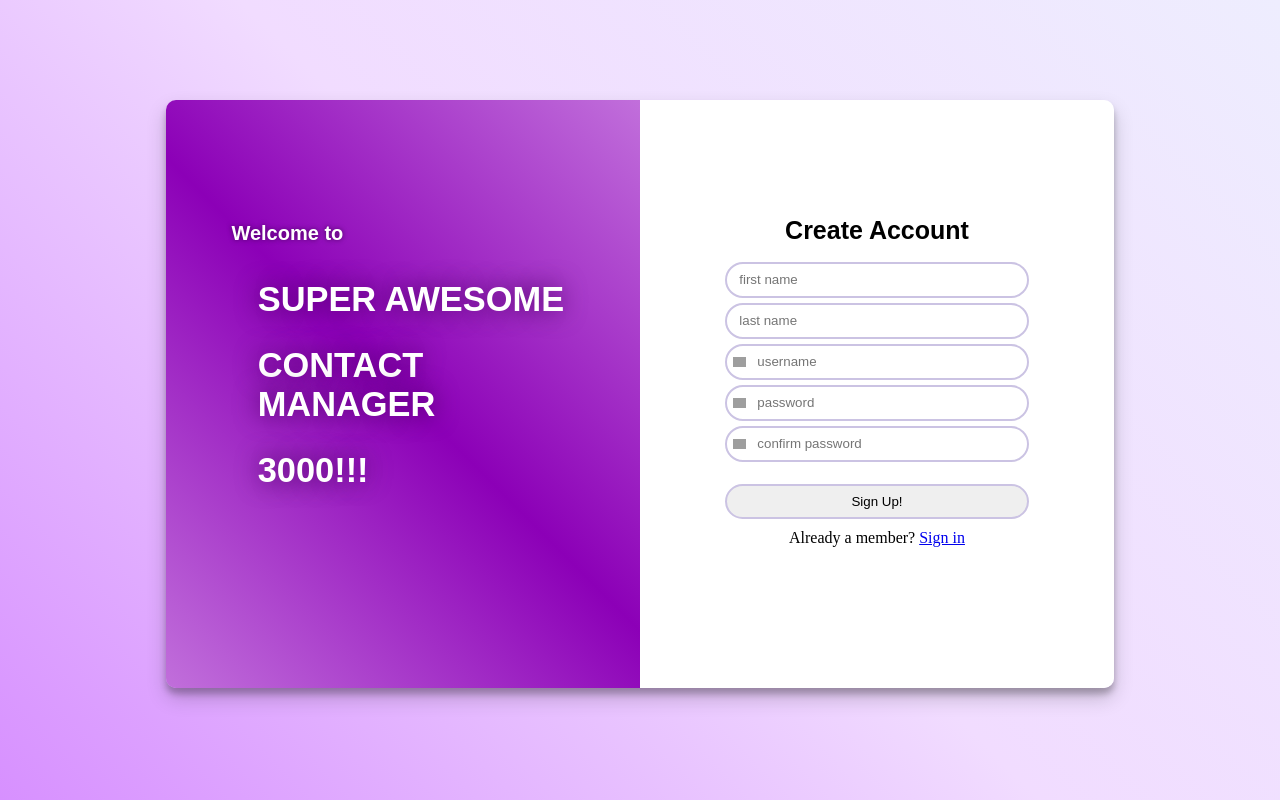
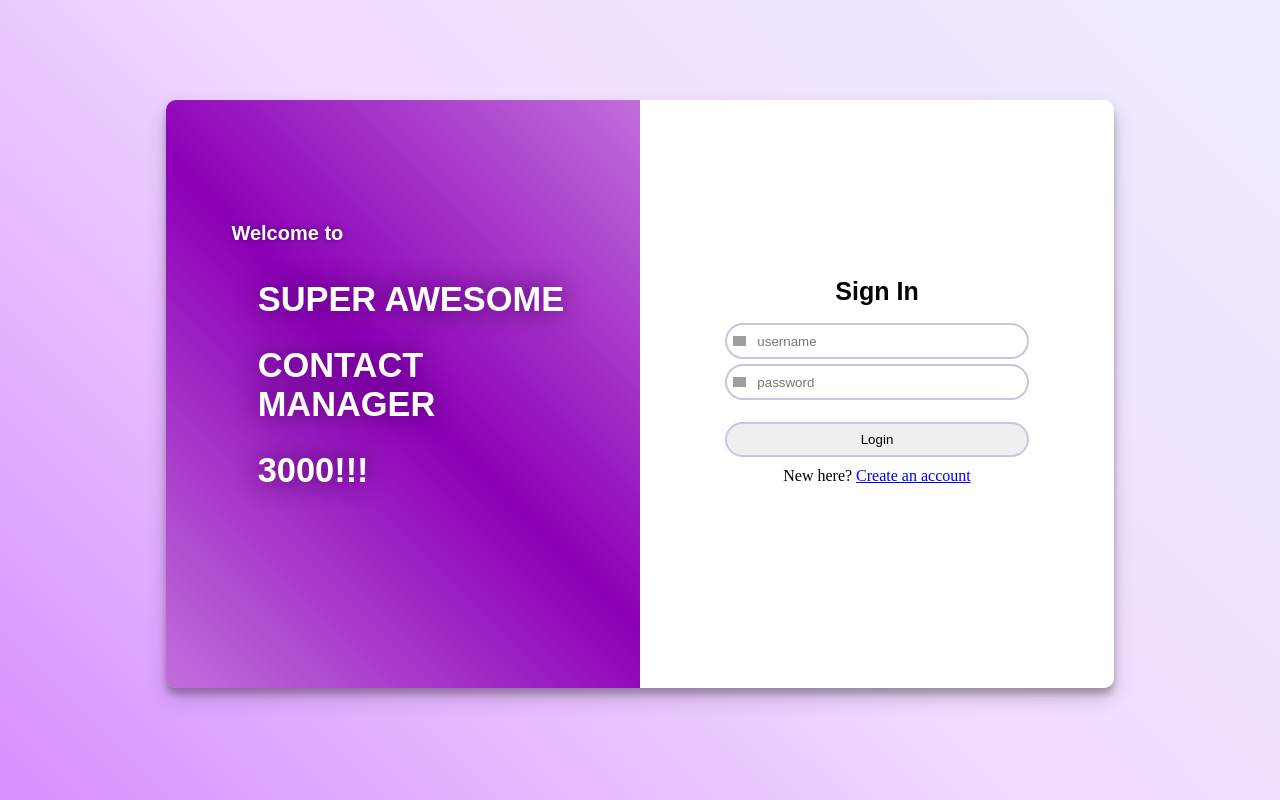
Before and after one commit to SeanHerlihy/COP4331_SMALL_PROJECT, a PHP site: page /Login/index.html in a window 1280 px wide. Run offline with PHP 8.4, Linux system fonts and the light colour scheme; some web fonts are replaced; grey boxes are pictures that could not be loaded.

Commit message:
Login HTML/CSS
Updated HTML and CSS for Login page

```diff
--- a/Login/css/styles.css
+++ b/Login/css/styles.css
@@ -43,7 +43,7 @@ a:hover {
   border-top-left-radius: 10px;
   border-bottom-left-radius: 10px;
 }
-.accountContainer {
+.loginContainer {
   display: flex;
   flex-direction: column;
   justify-content: center;
@@ -75,7 +75,7 @@ a:hover {
   margin-right: 5px;
   margin-left: 10%;
 }
-.signup {
+.login {
   border-color: #CBC3E3;
   border-style: solid;
   border-width: 2px;
@@ -104,16 +104,7 @@ a:hover {
 .invalid{
   color: red;
 }
-#first-name{
-  padding-left: 8.25;
-  height: 36px;
-  width: 80%;
-}
-#last-name{
-  padding-left: 8.25;
-  height: 36px;
-  width: 80%;
-}
+
 #user-name{
   background: url(https://i.ibb.co/MNK2Kz8/userlogin.png) no-repeat;
   position: left;
@@ -131,7 +122,6 @@ a:hover {
   padding-left: 30px;
   height: 36px;
   width: 80%;
-
 }
 
 #welcomeText {
@@ -173,7 +163,7 @@ a:hover {
   position: relative;
   overflow: auto;
 }
-#accountHeading {
+#loginHeading {
   position: relative;
   font-family: Arial;
   font-size: max(1.6vw, 25px);
@@ -193,11 +183,11 @@ a:hover {
   align-items: center;
   flex-direction: column;
 }
-#signup {
+#login {
   button-height: 36px;
   margin-right: 40px;
 }
-#signInText {
+#loginText {
   margin-top: 5px;
   text-align: center;
 }
--- a/Login/index.html
+++ b/Login/index.html
@@ -24,23 +24,19 @@
         -->
       </div>
 
-      <div class="accountContainer" class="round-borders">
+      <div class="loginContainer" class="round-borders">
 
         <div class="inputContainer">
-          <h1 id="accountHeading">
-            Create Account
+          <h1 id="loginHeading">
+            Sign In
           </h1>
 
           <div id="nameContainer">
-            <input type="text" id = "first-name" placeholder = " first name" class = "round-borders">
-            <input type="text" id = "last-name" placeholder = " last name" class = "round-borders">
-
             <input type="text" id = "user-name" placeholder = "username" class = "round-borders">
             <input type="password" id = "password" placeholder = "password" class = "round-borders">
-            <input type="password" id = "password" placeholder = "confirm password" class = "round-borders">
-            <button type="submit" class="signup">Sign Up!</button>
-            <p id="signInText">Already a member? <a href = "https://cdn.freecodecamp.org/curriculum/cat-photo-app/relaxing-cat.jpg">
-              Sign in</a></p>
+            <button type="submit" class="login">Login</button>
+            <p id="loginText">New here? <a href = "https://cdn.freecodecamp.org/curriculum/cat-photo-app/relaxing-cat.jpg">
+              Create an account</a></p>
           </div>
 
 
```
